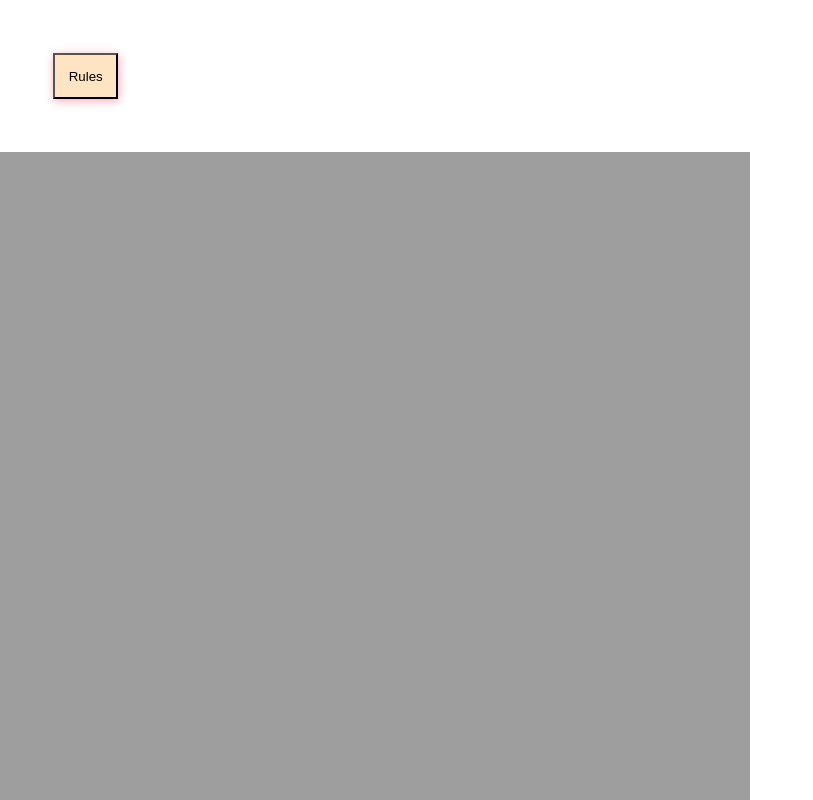
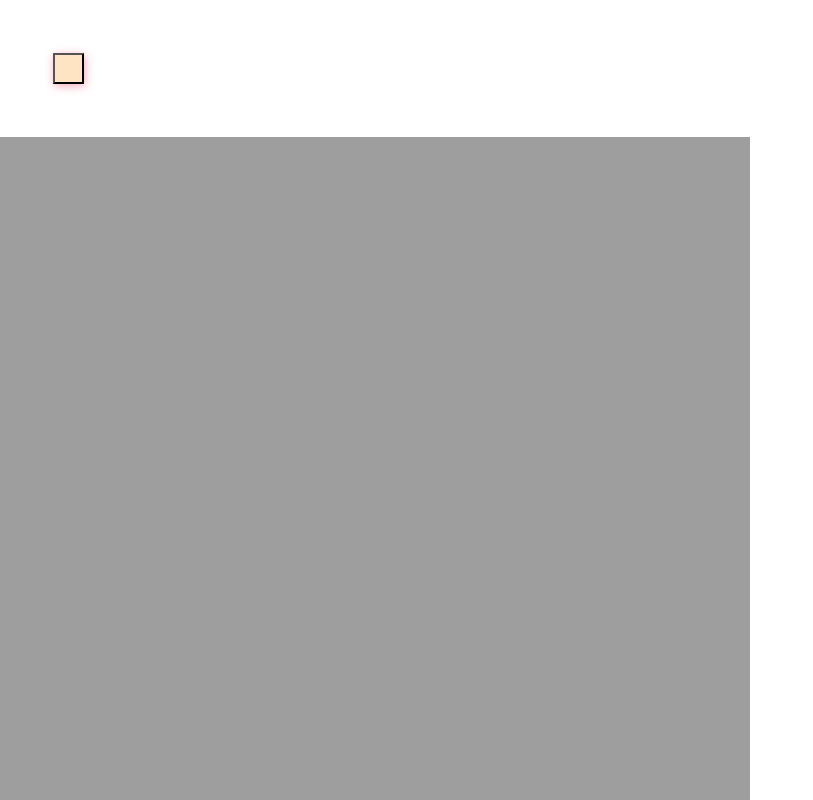
Before and after one commit to just-a-human123/simple-react-based-game, a React (Create React App) app: page / in a window 1280 px wide. Shown: the top 800 px of the page, without its empty margins (0-813 px from the left). Built offline with nearby package versions, Linux system fonts and the light colour scheme.

Commit message:
idk what i do again

```diff
--- /dev/null
+++ b/src/components/simbol.jsx
@@ -0,0 +1,14 @@
+import React from "react";
+
+const Symbol = () => {
+  return (
+    <>
+      <path
+        d="M1.5,3.51c5.72.09,9.85-3.65,15.92-1.15,5.06,2.08,7.75,7.2,13.22,8.71,7.17,2,11.93-3.92,18.45-5.53s13.8.07,17.9,5.78c5.19,7.23,16,6.9,23.62,9.77a59.54,59.54,0,0,1,22.09,15.1l.42.45c.29.32.58.63.86,1,.44.51.89,1,1.32,1.56s.66.82,1,1.23l.25.33a60.2,60.2,0,0,1,5.59,8.76c.29.54.58,1.09.87,1.66.4.85.77,1.72,1.12,2.59a57.83,57.83,0,0,1,4.44,26.75C126.21,113.24,97,137.9,63.38,135.54S4.35,104.7,6.69,71.93a58.34,58.34,0,0,1,9.74-28.29c1.05-1.57,2.26-3.13,3.45-4.63a50.81,50.81,0,0,1,3.65-4.6c2.5-2.73,2.7-5.83-.7-6.74-4.88-1-9.75-5.59-9.63-13.7C13.28,8.23,15.22,3.73,1.5,3.51Z"
+        class="playico"
+      ></path>
+    </>
+  );
+};
+
+export default Symbol;
--- a/src/components/snake-ladder/showDesc.jsx
+++ b/src/components/snake-ladder/showDesc.jsx
@@ -1,5 +1,6 @@
 import React, { useState } from "react";
 import Description from "./description";
+import Symbol from "../simbol";
 
 const DescDisplay = () => {
   const [showDisplay, setShowDisplay] = useState(false);
@@ -24,7 +25,7 @@ const DescDisplay = () => {
         }}
         onClick={onClick}
       >
-        Rules
+        <Symbol />
       </button>
       {showDisplay ? <Description /> : null}
     </div>
```
